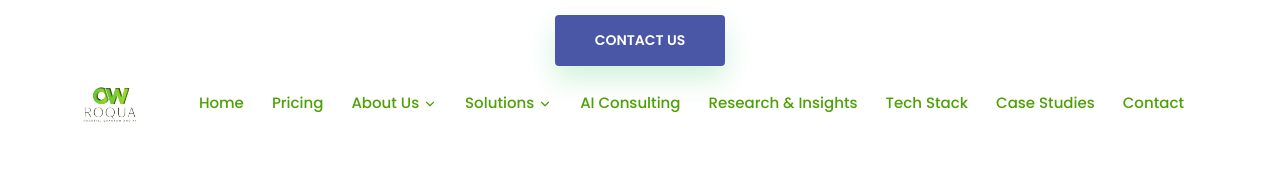
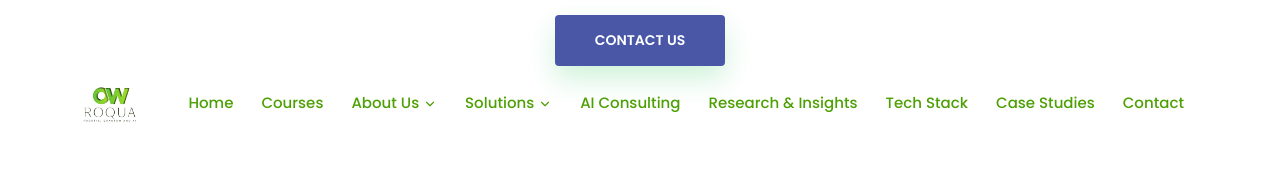
Before and after one commit to wlaa41/owrearch, a Next.js app: page /latest-news-ow-electrician-apply in a window 1280 px wide. Shown: the top 182 px of the page. Built offline with nearby package versions, Linux system fonts and the light colour scheme.

Commit message:
First Launch1

```diff
--- a/src/components/ImageOptimizedWithJsonId.tsx
+++ b/src/components/ImageOptimizedWithJsonId.tsx
@@ -105,9 +105,10 @@ const ImageOptimizedWithJsonId: React.FC<ImageOptimizedWithJsonIdProps> = ({
         <source media="(min-width: 800px)" srcSet={`${src}.webp`} />
 
       <video autoPlay loop muted playsInline>
-        <source src="/videos/Drone_Lab_Innovation_simple_Courses.mp4" type="video/mp4" />
-          className='imgclass'
-          src={`${src}.webp`}
+        src={"/videos/Drone_Lab_Innovation_simple_Courses.mp4" }
+        type={"video/mp4"}
+          className="imgclass"
+          {/* src={`${src}.webp`} */}
         alt={alt}
           title={title}
           width={width}
--- a/src/components/Layout/Navbar.tsx
+++ b/src/components/Layout/Navbar.tsx
@@ -55,8 +55,8 @@ const Navbar: React.FC = () => {
                 </li>
 
                 <li className="nav-item">
-                  <Link href="/pricing/" className={`nav-link ${currentRoute === "/pricing/" ? "active" : ""}`}>
-                    Pricing
+                  <Link href="/Courses/" className={`nav-link ${currentRoute === "/Courses/" ? "active" : ""}`}>
+                    Courses
                   </Link>
                 </li>
 
```
